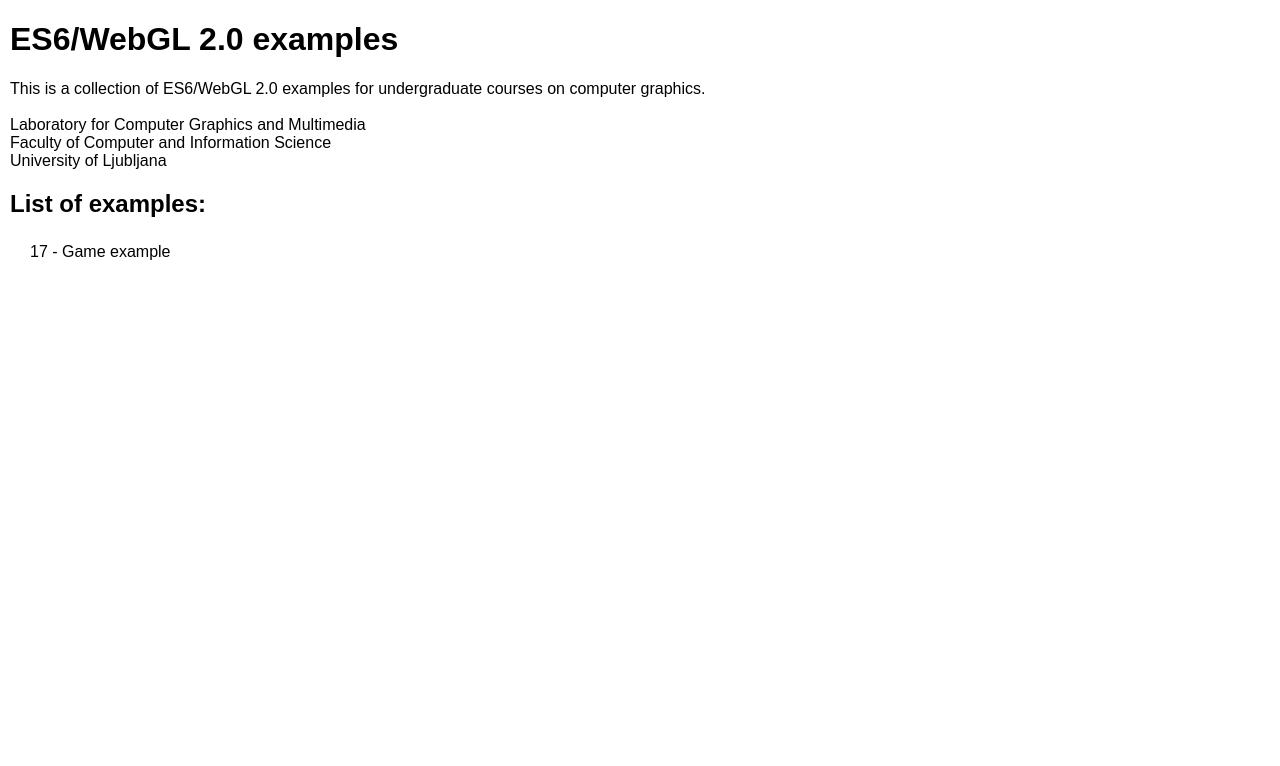
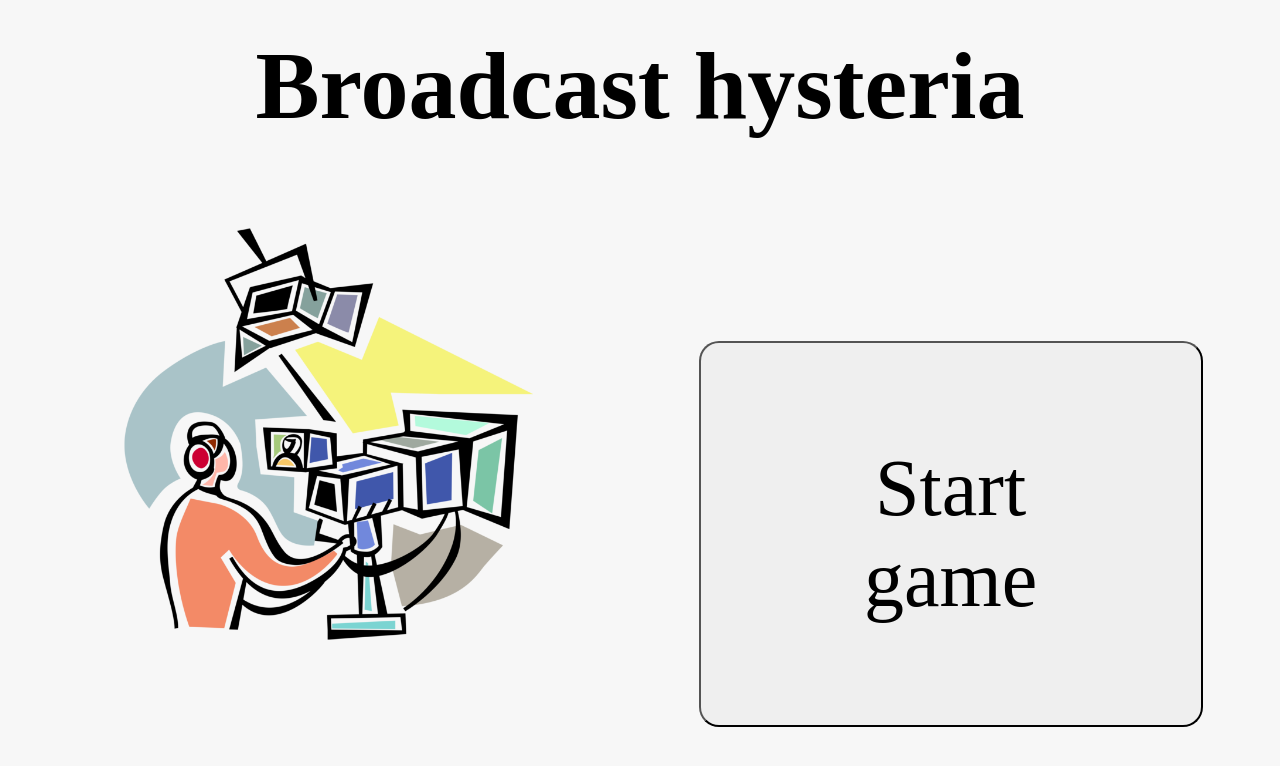
Before and after one commit to mr2160/BroadcastHysteria-webGL, a plain HTML site: page index.html in a window 1280 px wide. Drawn offline with Linux system fonts and the light colour scheme; animation ran at ten frames a second; a web font is replaced by a local one.

Commit message:
osnovna struktura

```diff
--- /dev/null
+++ b/common/javascript/main.js
@@ -0,0 +1,7 @@
+
+function buttonclick() {
+
+    window.location.href = "../../game/game.html"
+
+
+}
--- a/common/style.css
+++ /dev/null
@@ -1,39 +0,0 @@
-body, html {
-    margin: 0;
-    padding: 0;
-}
-
-* {
-    font-family: sans-serif;
-}
-
-.fullscreen {
-    width: 100vw;
-    height: 100vh;
-    overflow: hidden;
-}
-
-.fullscreen > * {
-    width: 100%;
-    height: 100%;
-}
-
-.overlay {
-    position: fixed;
-    left: 20px;
-    top: 20px;
-}
-
-a.back {
-    display: block;
-    padding: 5px 10px;
-    background: #fff;
-    border: 1px solid #ccc;
-    cursor: pointer;
-    text-decoration: none;
-    color: #000;
-}
-
-a.back:hover {
-    background: #ddd;
-}
--- /dev/null
+++ b/common/styles/styles.css
@@ -0,0 +1,75 @@
+*, *::before, *::after {
+    padding: 0;
+    margin: 0;
+    font-family: 'Castoro', serif;
+}
+
+body {
+    background-color: #f7f7f7;
+}
+
+.container *{
+    width: 40%;
+}
+
+.button-main {
+    padding: 100px;
+    font-size: 5rem;
+    border-radius: 20px;
+    margin-top: 200px;
+    margin-left: 50px;
+}
+
+.button-main:hover {
+    color: white;
+    background-color: #7f7f7f;
+    cursor: pointer;
+}
+
+h1 {
+    padding-top: 20px;
+    font-size: 6em;
+    text-align: center;
+    position: center;
+
+}
+
+.fullscreen {
+    width: 100vw;
+    height: 100vh;
+    overflow: hidden;
+}
+
+.fullscreen > * {
+    width: 100%;
+    height: 100%;
+}
+
+.overlay {
+    position: fixed;
+    left: 20px;
+    top: 20px;
+}
+body {
+    margin: 10px;
+}
+
+ul {
+    padding-left: 10px;
+}
+
+li {
+    background: white;
+    list-style-type: none;
+    padding: 5px;
+}
+
+a {
+    color: black;
+    text-decoration: none;
+    padding: 5px;
+}
+
+a:hover {
+    background: #ddd;
+}
--- a/index.css
+++ /dev/null
@@ -1,23 +0,0 @@
-body {
-    margin: 10px;
-}
-
-ul {
-    padding-left: 10px;
-}
-
-li {
-    background: white;
-    list-style-type: none;
-    padding: 5px;
-}
-
-a {
-    color: black;
-    text-decoration: none;
-    padding: 5px;
-}
-
-a:hover {
-    background: #ddd;
-}
--- a/index.html
+++ b/index.html
@@ -3,28 +3,21 @@
 <head>
     <title>ES6/WebGL 2.0 examples</title>
 
-    <link rel="stylesheet" type="text/css" href="common/style.css">
-    <link rel="stylesheet" type="text/css" href="index.css">
+    <link rel="stylesheet" type="text/css" href="common/styles/styles.css">
+
+    <link rel="preconnect" href="https://fonts.googleapis.com">
+    <link rel="preconnect" href="https://fonts.gstatic.com" crossorigin>
+    <link href="https://fonts.googleapis.com/css2?family=Castoro:ital@1&display=swap" rel="stylesheet">
 </head>
 <body>
-    <h1>ES6/WebGL 2.0 examples</h1>
-    <p>
-        This is a collection of ES6/WebGL 2.0 examples for undergraduate courses on computer graphics.
 
-        <br><br>
+    <h1>Broadcast hysteria</h1>
 
-        Laboratory for Computer Graphics and Multimedia<br>
-        Faculty of Computer and Information Science<br>
-        University of Ljubljana<br>
-    </p>
-    <h2>List of examples:</h2>
-    <ul>
-        <li>
-            <a href="game/17-game.html">
-                17 - Game example
-            </a>
-        </li>
+    <div class="container" style="display: flex; justify-content: space-evenly; align-items: center">
+        <img class="main-pic" src="common/images/studio.png" alt="studio image">
+       <button class="button-main" onclick="buttonclick()">Start game</button>
+    </div>
 
-    </ul>
 </body>
 </html>
+<script src="common/javascript/main.js"></script>
```
Also changed, not shown: game/game.html (renamed from game/17-game.html, +4 -4 lines), common/images/green.png (added), common/images/studio.png (added), game/game.js (renamed from game/17-game.js).
